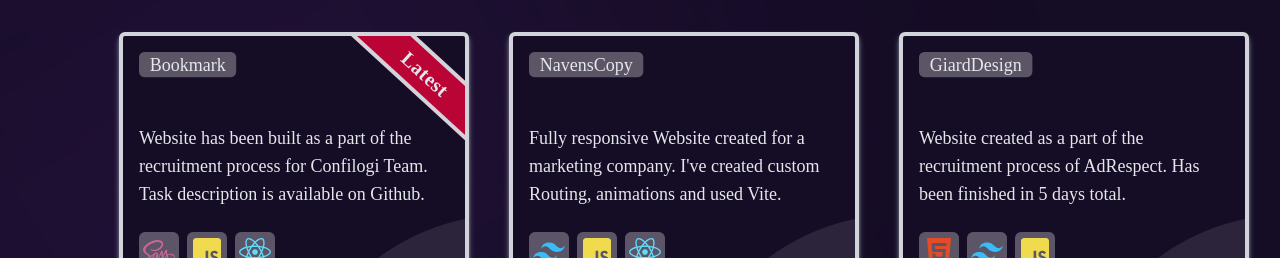
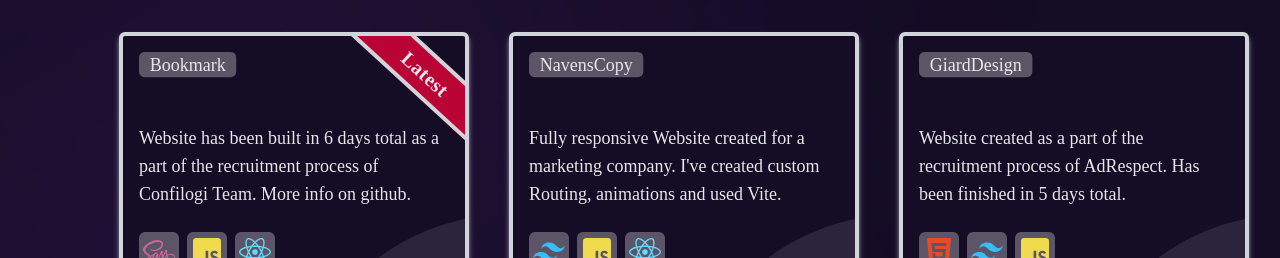
Before and after one commit to MateuszMiszczak/portfolioMM, a React (Vite) app: page / in a window 1280 px wide. Shown: the part 980-1238 px from the top of the page. Built offline with nearby package versions, Linux system fonts and the light colour scheme.

Commit message:
Description of a project changed

```diff
--- a/src/sections/myProjects/Projects.jsx
+++ b/src/sections/myProjects/Projects.jsx
@@ -17,7 +17,7 @@ const exploreProjects = [
     addressWebsite: 'https://main--bookmarkmateuszmiszczak.netlify.app/',
     addressGitHub: 'https://github.com/MateuszMiszczak/bookmark',
     title: 'Bookmark',
-    description: `Website has been built as a part of the recruitment process for Confilogi Team. Task description is available on Github.`,
+    description: `Website has been built in 6 days total as a part of the recruitment process of Confilogi Team. More info on github.`,
     techUsed: [sass, js, react],
     newest: true,
     inProgress: false,
```
